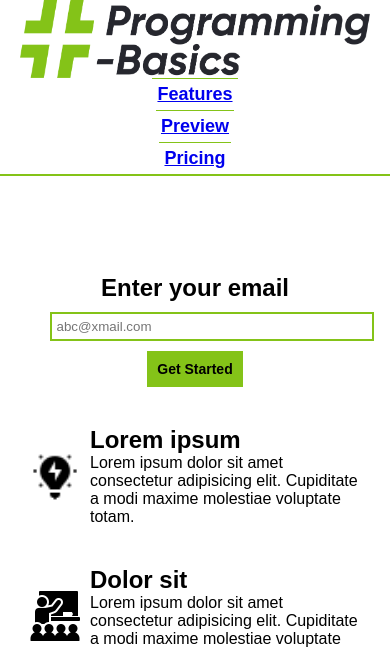
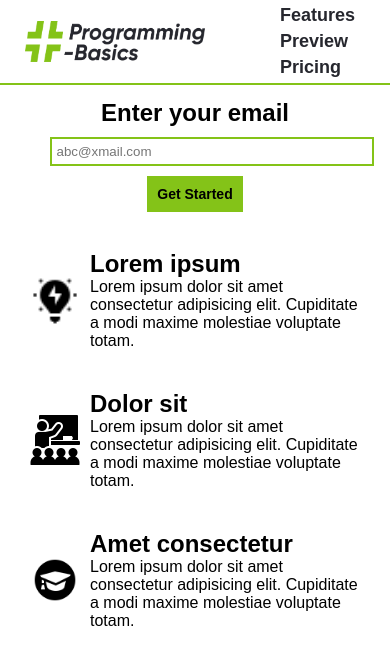
Before and after one commit to nasemul1/product_landing_page, a plain HTML site: page index.html in a window 390 px wide. Shown: the top 649 px of the page. Drawn offline with Linux system fonts and the light colour scheme.

Commit message:
Update styles.css

```diff
--- a/styles.css
+++ b/styles.css
@@ -3,53 +3,51 @@
     font-family: sans-serif;
 }
 
-#header{
+header {
     position: fixed;
     top: 0;
+    width: 100%;
     background-color: white;
+    border-bottom: 2px solid #84C318;
     display: flex;
+    justify-content: space-between;
     align-items: center;
-    justify-content: space-around;
-    padding: 0 20px;
-    border-bottom: 2px solid #84C318;
-    /* background-color: #84C318; */
 }
 
-#header-img{
-    width: 60vw;
-}
-
-.logo {
+#header-img {
     width: 100%;
     max-width: 180px;
     padding: 10px;
-    margin: 5px 0;
-    /* background-color: white;
-    border-radius: 50px; */
-}
-
-#nav-bar > ul{
-    font-weight: 400;
-    width: 35vw;
-    /* display: flex;
-    flex-direction: row;
-    justify-content: space-around; */
-    display: grid;
-    grid-template-columns: auto auto auto;
-}
-
-#nav-bar > ul > li{
-    font-size: large;
-    font-weight: 600;
+    margin: 5px 0 5px 15px;
 }
 
 li{
     list-style: none;
 }
 
-.nav-op{
+#nav-bar > ul{
+    font-weight: 400;
+    margin-right: 15px;
+}
+
+#nav-bar > ul > li{
+    display: inline-block;
+    font-size: large;
+    font-weight: 600;
+    padding: 0 10px;
+}
+
+.nav-link{
     text-decoration: none;
     color: #26272E;
+    padding: 5px;
+    border-radius: 8px;
+}
+
+.nav-link:hover{
+    text-decoration: none;
+    color: #26272E;
+    background-color: #84C318;
 }
 
 .containerx{
@@ -119,7 +117,7 @@ iframe{
     border-radius: 10px;
     margin: 2vw;
     min-width: 500px;
-    height: 300px;
+    min-height: 300px;
 }
 
 #pricing-container{
@@ -133,7 +131,6 @@ iframe{
     padding: 0 10px 10px 10px;
     margin: 10px;
     height: 240px;
-    display: inline-block;
     display: flex;
     flex-direction: column;
     align-items: center;
@@ -164,7 +161,7 @@ iframe{
 }
 
 footer{
-    margin-top: 10px;
+    margin-top: 25px;
     background-color: #eee;
     padding: 5px 10px;
 }
@@ -176,6 +173,9 @@ footer > ul{
 
 footer > ul > li{
     margin: 5px;
+    text-decoration: none;
+    color: #26272E;
+    font-weight: 600;
 }
 
 footer > span{
@@ -184,39 +184,10 @@ footer > span{
     padding: 0 5px;
 }
 
-.footer-a{
-    text-decoration: none;
-    color: #26272E;
-    font-weight: 600;
-}
-
-@media only screen and (max-width: 800px){
-    #header{
-        position: relative;
-        top: 0;
-        background-color: white;
-        display: flex;
-        flex-direction: column;
-        align-items: center;
-        padding: 0 20px;
-        border-bottom: 2px solid #84C318;
-        /* background-color: #84C318; */
-    }
-    #header-img{
-        width: 100%;
-        display: flex;
-        justify-content: center;
-    }
-    #nav-bar > ul{
-        font-weight: 400;
-        display: flex;
-        flex-direction: column;
-        align-items: center;
-        padding: 0;
-    }
+@media only screen and (max-width: 700px){
     #nav-bar > ul > li{
-        border-top: 1px solid #84C318;
-        padding: 5px;
+        display: block;
+        margin: 5px;
     }
     #pricing-container{
         display: grid;
```
